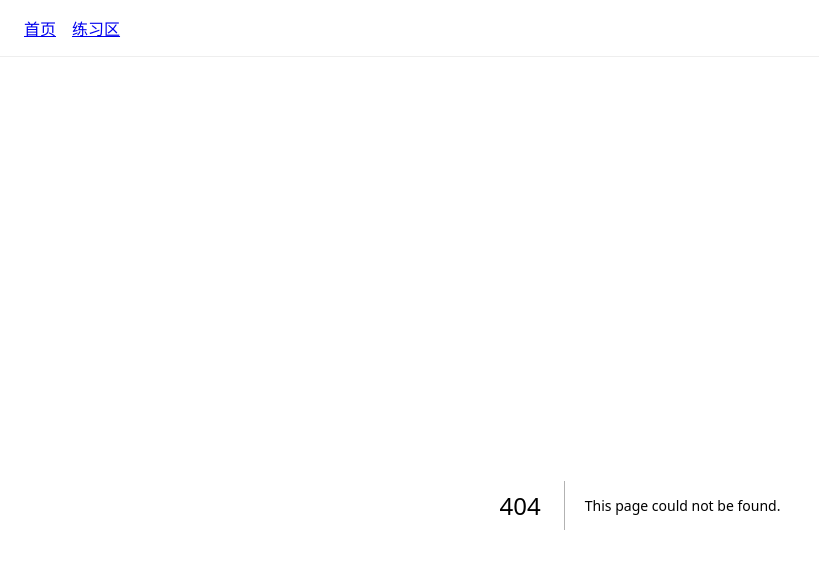
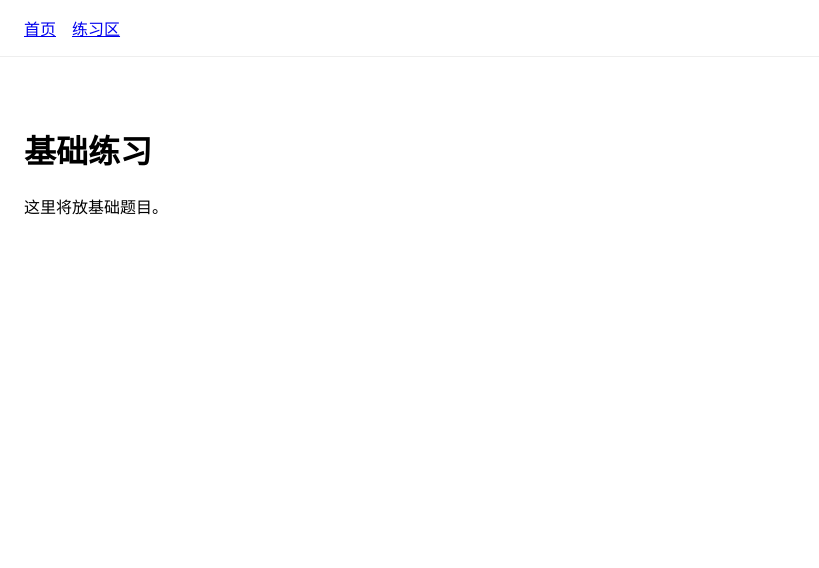
Before and after one commit to boos88978857-svg/ai-intelligent-learning-machine, a Next.js app: page /practice/basice in a window 1280 px wide. Before the commit this address had no page. Shown: the top 568 px of the page, without its empty margins (0-819 px from the left). Built offline with nearby package versions, Linux system fonts and the light colour scheme.

Commit message:
创建 page.tsx

```diff
--- /dev/null
+++ b/app/practice/basice/page.tsx
@@ -0,0 +1,8 @@
+export default function BasicPracticePage() {
+  return (
+    <main>
+      <h1>基础练习</h1>
+      <p>这里将放基础题目。</p>
+    </main>
+  );
+}
```
